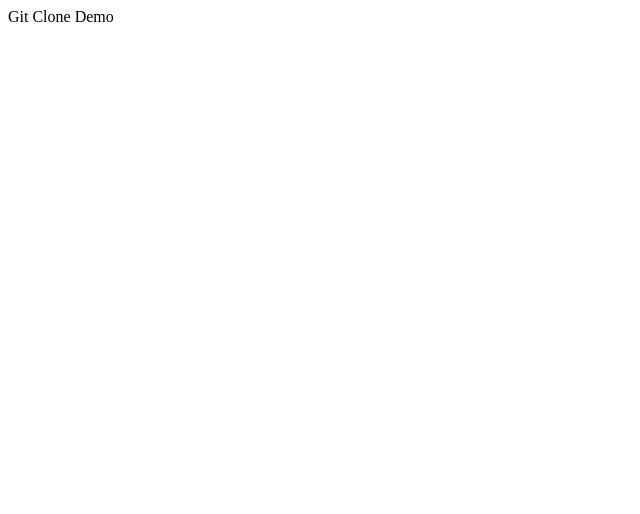
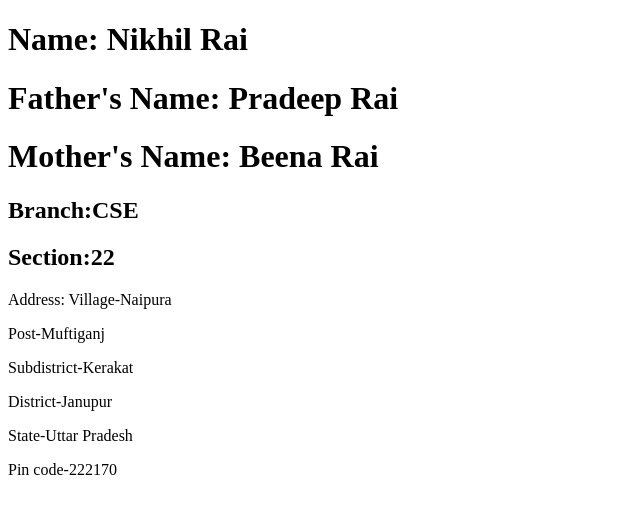
Before and after one commit to Nikhilrai0591/git02, a plain HTML site: page index.html in a window 1280 px wide. Shown: the whole page, without its empty margins (0-640 px from the left). Drawn offline with Linux system fonts and the light colour scheme.

Commit message:
Update index.html

```diff
--- a/index.html
+++ b/index.html
@@ -3,9 +3,21 @@
 <head>
     <meta charset="UTF-8">
     <meta name="viewport" content="width=device-width, initial-scale=1.0">
-    <title>Document</title>
+    <title>My first HTML Page</title>
 </head>
 <body>
-    Git Clone Demo
+    <h1>Name: Nikhil Rai </h1>
+    <h1>Father's Name: Pradeep Rai </h1>
+    <h1>Mother's Name: Beena Rai </h1>
+    <h2>Branch:CSE</h2>
+    <h2>Section:22
+    </h2>
+    <p>Address: Village-Naipura</p>
+             <p>Post-Muftiganj</p>
+             <p>Subdistrict-Kerakat</p>
+             <p>District-Janupur</p>
+             <p>State-Uttar Pradesh</p>
+             <p> Pin code-222170
+                </p>
 </body>
 </html>
```
